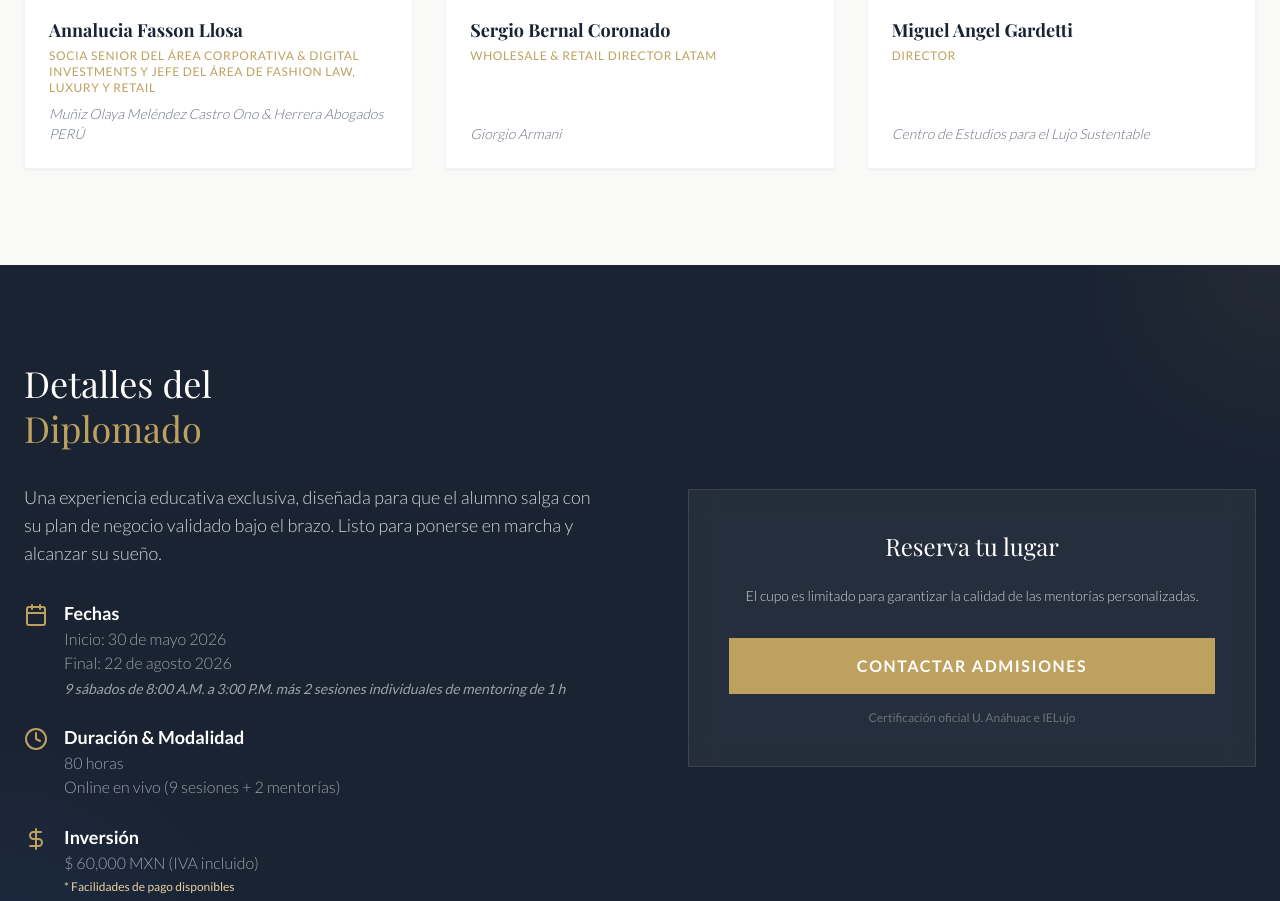
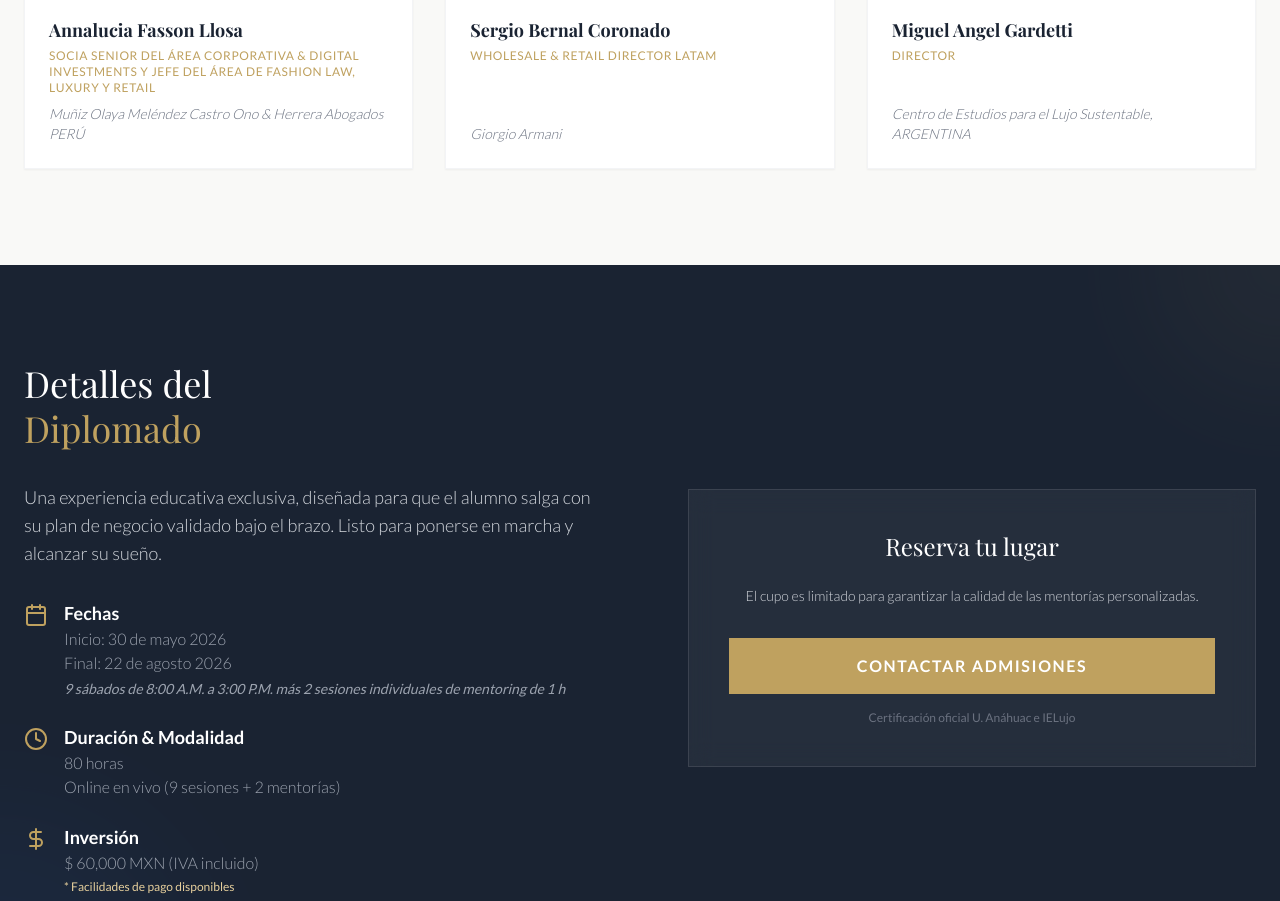
Before and after one commit to IELUJO/creacion-y-luxurizacion, a React (Vite) app: page / in a window 1280 px wide. Shown: the part 4118-5019 px from the top of the page. Built offline with nearby package versions, Linux system fonts and the light colour scheme; a web font is replaced by a local one.

Commit message:
Update Faculty.tsx

```diff
--- a/components/Faculty.tsx
+++ b/components/Faculty.tsx
@@ -41,7 +41,7 @@ const professors: Professor[] = [
   {
     name: "Miguel Angel Gardetti",
     role: "Director",
-    company: "Centro de Estudios para el Lujo Sustentable",
+    company: "Centro de Estudios para el Lujo Sustentable, ARGENTINA ",
     image: "https://www.ielujo.com/wp-content/uploads/2021/07/foto_gardetti_0.jpeg",
     link: "https://www.linkedin.com/in/miguel-angel-gardetti-ph-d-992a3316/"
   }
```
